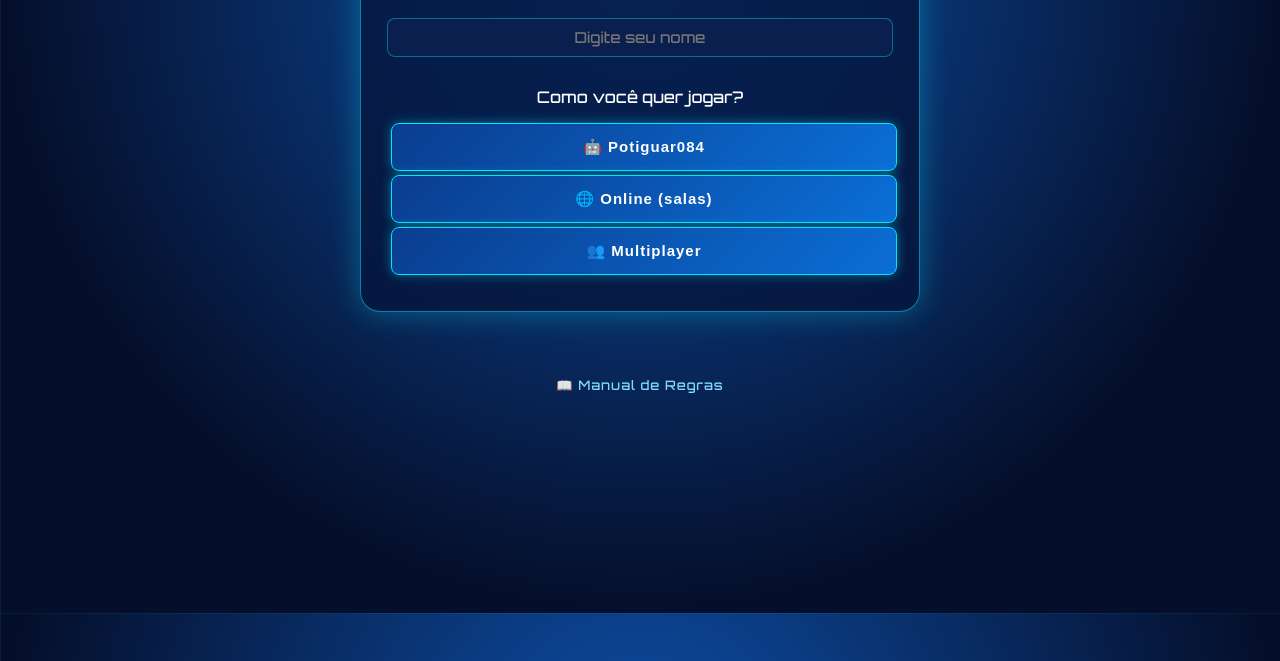
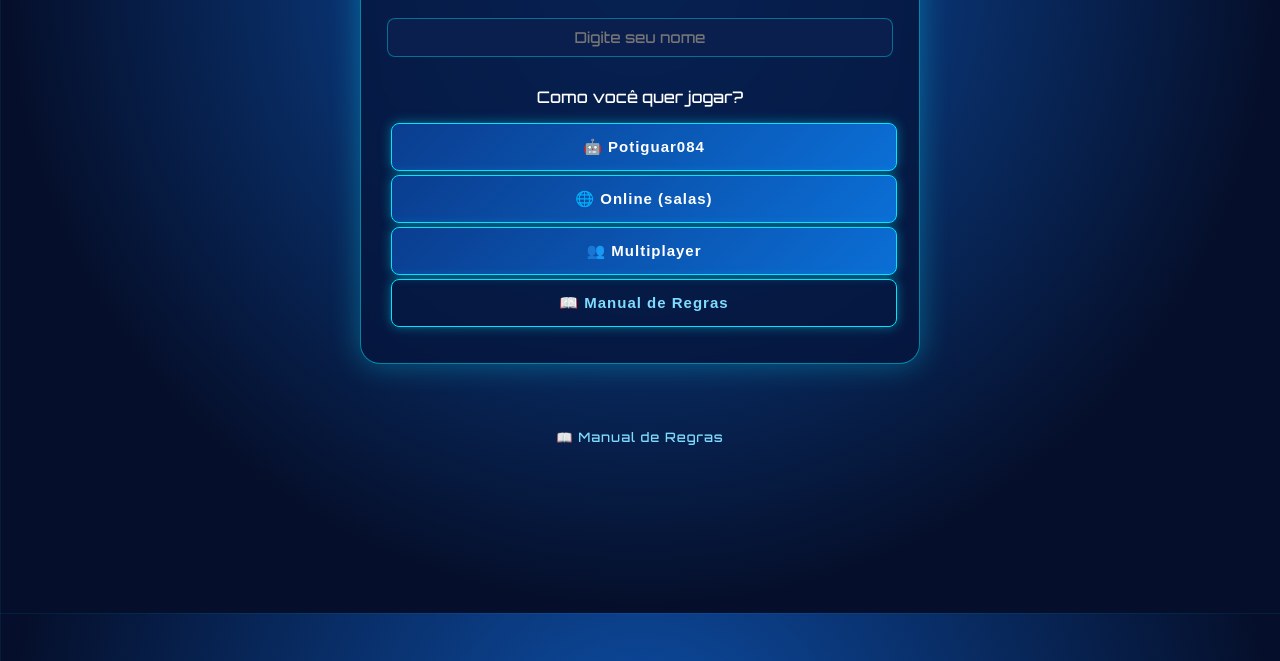
Before and after one commit to er1casan0s/banco-imobiliario-rn, a website: page index.html in a window 1280 px wide. Shown: the part 187-848 px from the top of the page. Drawn offline with nearby package versions, Linux system fonts and the light colour scheme; no server answers.

Commit message:
Adicionando o Manual e correcao de bug

```diff
--- a/index.html
+++ b/index.html
@@ -20,6 +20,10 @@
     <button onclick="modo('ia')">🤖 Potiguar084</button>
     <button onclick="modo('online')">🌐 Online (salas)</button>
     <button onclick="modo('local')">👥 Multiplayer</button>
+    <button onclick="window.open('manual.html','_blank')"
+        style="background:transparent;color:#7fdcff;border:1px solid #00e5ff;">
+  📖 Manual de Regras
+</button>
   </div>
   <div id="s2" hidden>
     <label>Jogadores (2 a 8): <select id="qtd" onchange="montaLinhas()"></select></label>
```
